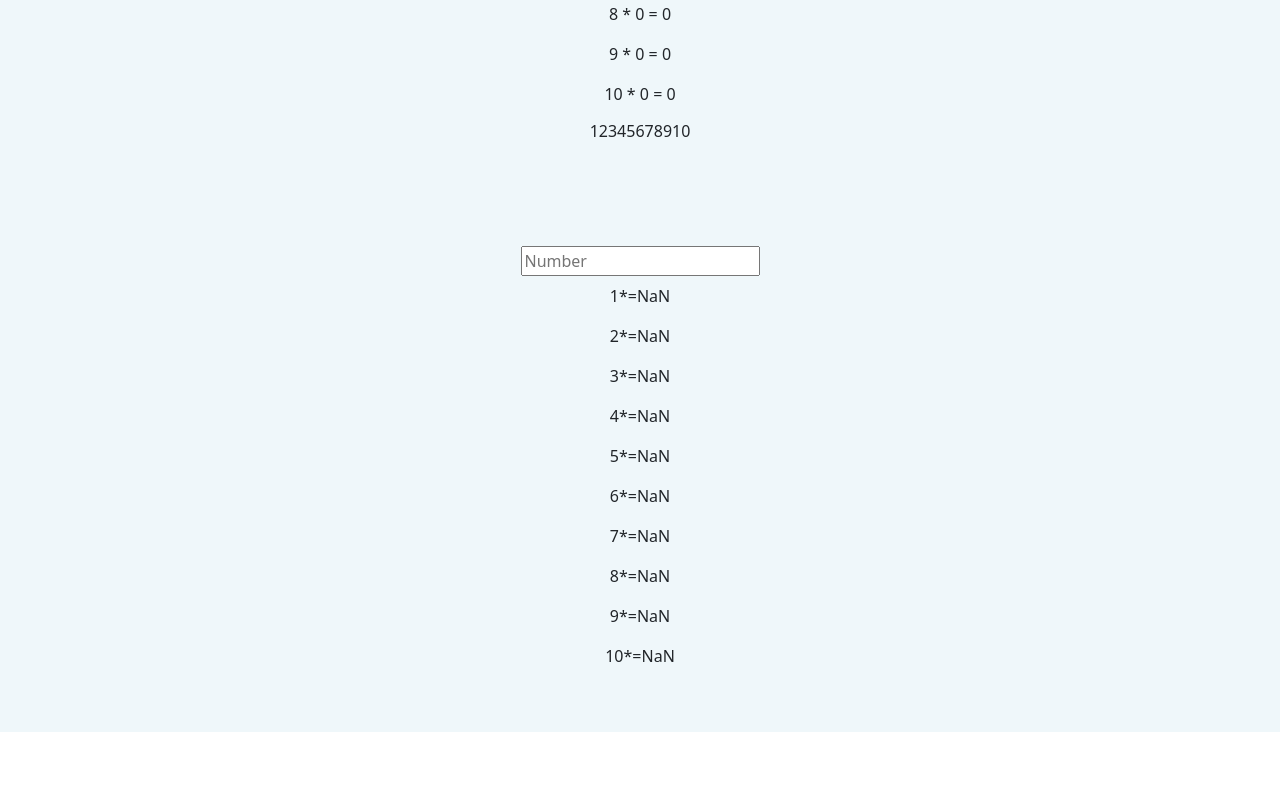
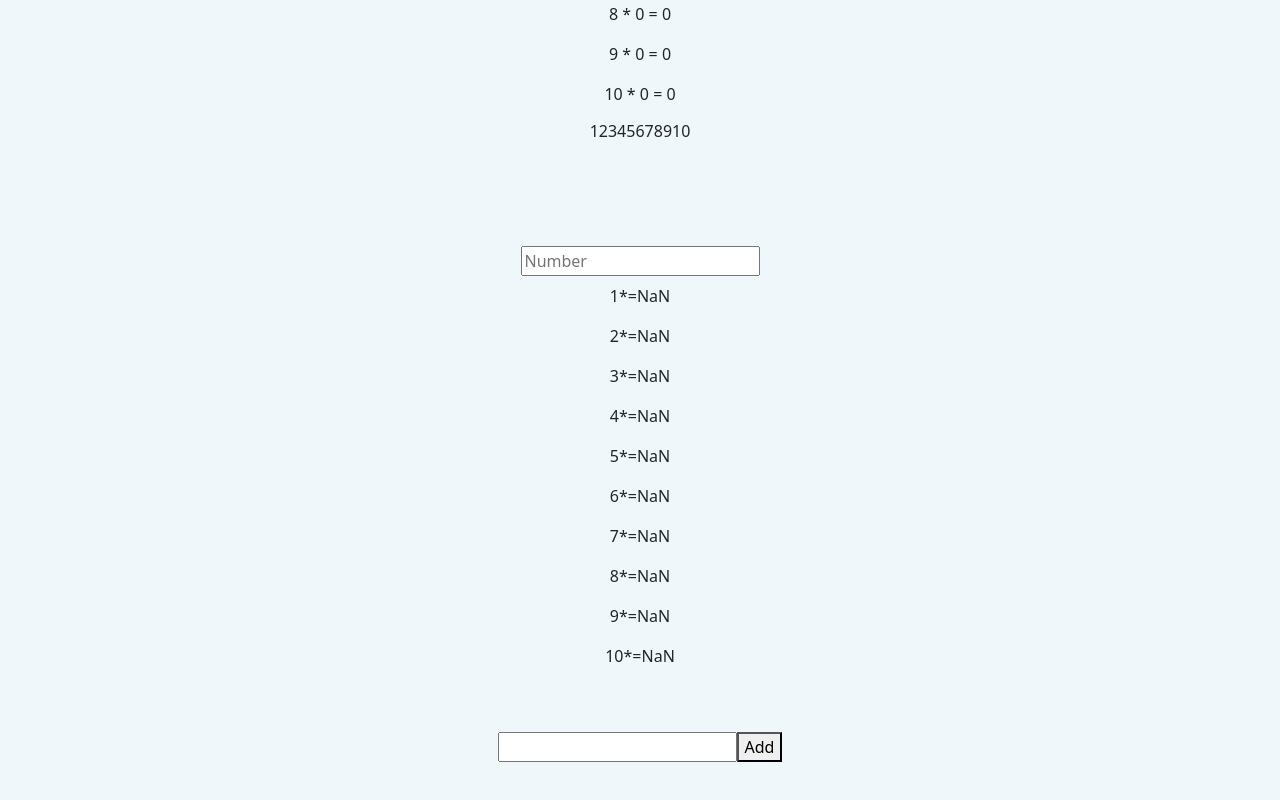
Before and after one commit to mrsamia/krazybazar_practice, a React (Create React App) app: page / in a window 1280 px wide. Shown: the part 3557-4357 px from the top of the page. Before the commit the page ends 4289 px from the top, so only its background shows below. Built offline with nearby package versions, Linux system fonts and the light colour scheme.

Commit message:
SRM | Todo

```diff
--- a/src/App.js
+++ b/src/App.js
@@ -16,6 +16,8 @@ import Multiplication from "./Practice/Multiplication";
 import MultiplicationBtn from "./Practice/MultiplicationBtn";
 import InputForm from "./Practice/InputForm";
 import MultiplicationTwo from "./Practice/MultiplicationTwo";
+import Todo from "./Practice/Todo";
+import TodoTwo from "./Practice/TodoTwo";
 
 function App() {
   return (
@@ -33,6 +35,8 @@ function App() {
         <InputForm/>
         <MultiplicationBtn/>
         <MultiplicationTwo/>
+        {/* <Todo/> */}
+        <TodoTwo/>
 
       </div>
     </div>
--- a/src/Components/ShoppingCart.js
+++ b/src/Components/ShoppingCart.js
@@ -1,23 +1,26 @@
-import React from "react";
+import React, { useState } from "react";
 import BlackBoldText from "./BlackBoldText";
 import Buton from "./Buton";
 import HomeDelivery from "../Images/home-delivery-icon.svg";
 import ClickCollect from "../Images/click-collect-icon.svg";
 import data from "./CardData";
 import CartInnerPart from "./CartInnerPart";
-import "../Styles/sp.css";
+
 
 function ShoppingCart(props) {
+
+
+
   return (
-    <>
-      <div className="cartWrapper ">
+    <div>
+      <div className="cartWrapper" >
         <div className="modal-header">
           <div className="d-flex align-items-center pt-3">
             <BlackBoldText name="Cart 1 Items" />
           </div>
         </div>
         <div style={{ position: "relative" }} className="cartbody">
-         <div className="">
+         <div className="" >
          {data.map((item) => {
             return <CartInnerPart title={item.title} price={item.price} />;
           })}
@@ -94,7 +97,7 @@ function ShoppingCart(props) {
           </div>
         </div> */}
       </div>
-    </>
+    </div>
   );
 }
 
--- /dev/null
+++ b/src/Practice/Todo.js
@@ -0,0 +1,56 @@
+import React, { useState } from 'react';
+
+function Todo(props) {
+
+//     const[todo,setTodo]=useState("")
+
+// function clickHandler(){
+//     setTodo(...todo,todo)
+//     console.log("ADD")
+// }
+// function changeHandler(event){
+//     setTodo(event.target.value)
+// }
+// // function handleSubmit(e) {
+// //     e.preventDefault();
+// //     // setShowName(true);
+// //     setTodo(e.target.value)
+
+// //   }
+
+//     return (
+//         <div className='pt-5 pb-5'>
+//            <form >
+//            <input type="text" id="lname" name="lname" onChange={changeHandler} />
+//              <button onClick={clickHandler}>ADD</button>
+//            </form>
+//              <div>
+//                 <h3><li>{todo}</li></h3>
+//              </div>
+//         </div>
+//     );
+
+const [inputValue, setInputValue] = useState('');
+const [values, setValues] = useState([]);
+function addValue() {
+    setValues([...values, inputValue]);
+    setInputValue('');
+  }
+  function changeHandler(event){
+    setInputValue(event.target.value)
+  }
+return (
+    <div className='pt-5 pb-5'>
+      <input type="text" value={inputValue} onChange={changeHandler} />
+      <button onClick={addValue}>Add</button>
+      <ul>
+      {values.map((item) => (
+        <li>{item}</li>
+      ))}
+    </ul>
+    </div>
+  );
+
+}
+
+export default Todo;
--- /dev/null
+++ b/src/Practice/TodoTwo.js
@@ -0,0 +1,40 @@
+import React, { useState } from "react";
+
+function TodoTwo(props) {
+  const [input, setInput] = useState("");
+  const [list, setList] = useState([]);
+  //   const[delte, setDelte] = useState()
+
+  function clickHandler() {
+    setList([...list, input]);
+    setInput("");
+  }
+  function changeHandler(e) {
+    setInput(e.target.value);
+  }
+
+  const removeTask = (index) => {
+    const newTasks = [...list];
+    newTasks.splice(index, 1);
+    setList(newTasks);
+  };
+
+  return (
+    <div className="pb-5">
+      <input type="text" value={input} onChange={changeHandler} />
+      <button onClick={clickHandler}>Add</button>
+      <div>
+        <h3>
+          {list.map((item) => (
+            <div className="container d-flex">
+              <li>{item}</li>
+              <button onClick={() => removeTask()}>delete</button>
+            </div>
+          ))}
+        </h3>
+      </div>
+    </div>
+  );
+}
+
+export default TodoTwo;
```
Also changed, not shown: src/Components/ProductCard.js (+6 -1 lines), src/Styles/sp.css (deleted, +0 -22 lines).
